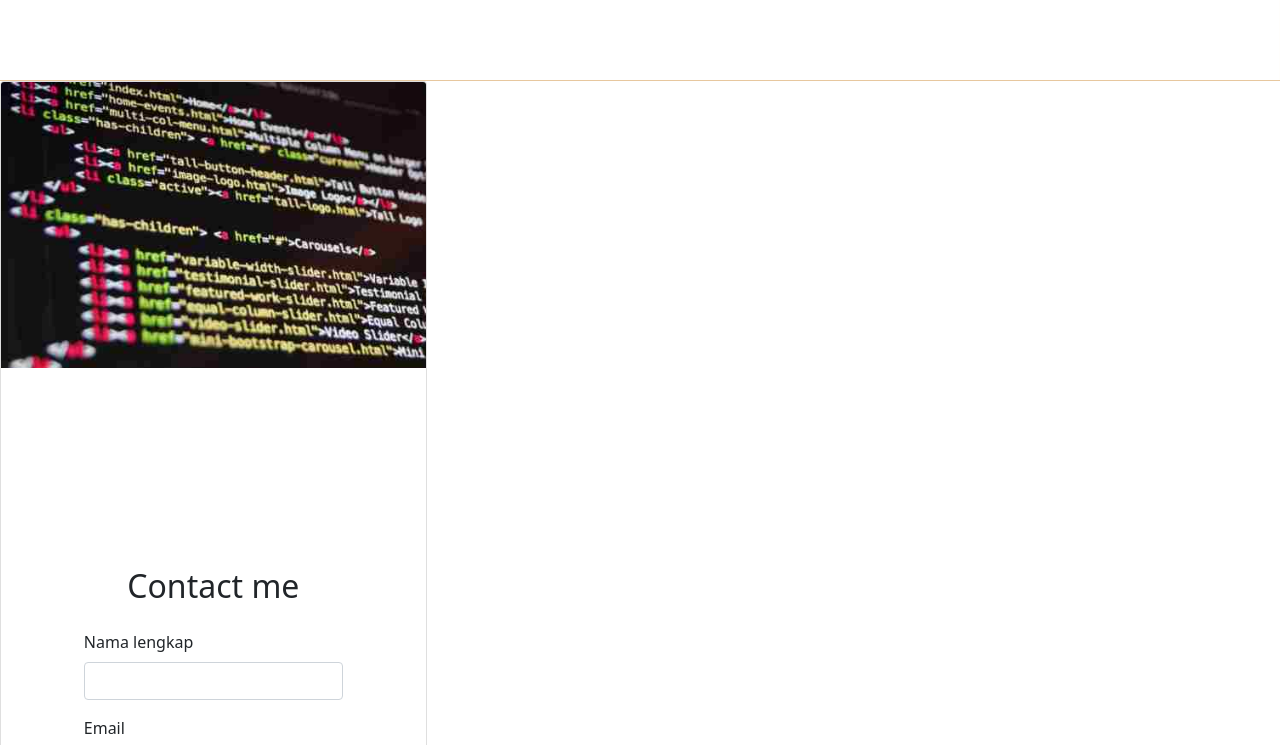
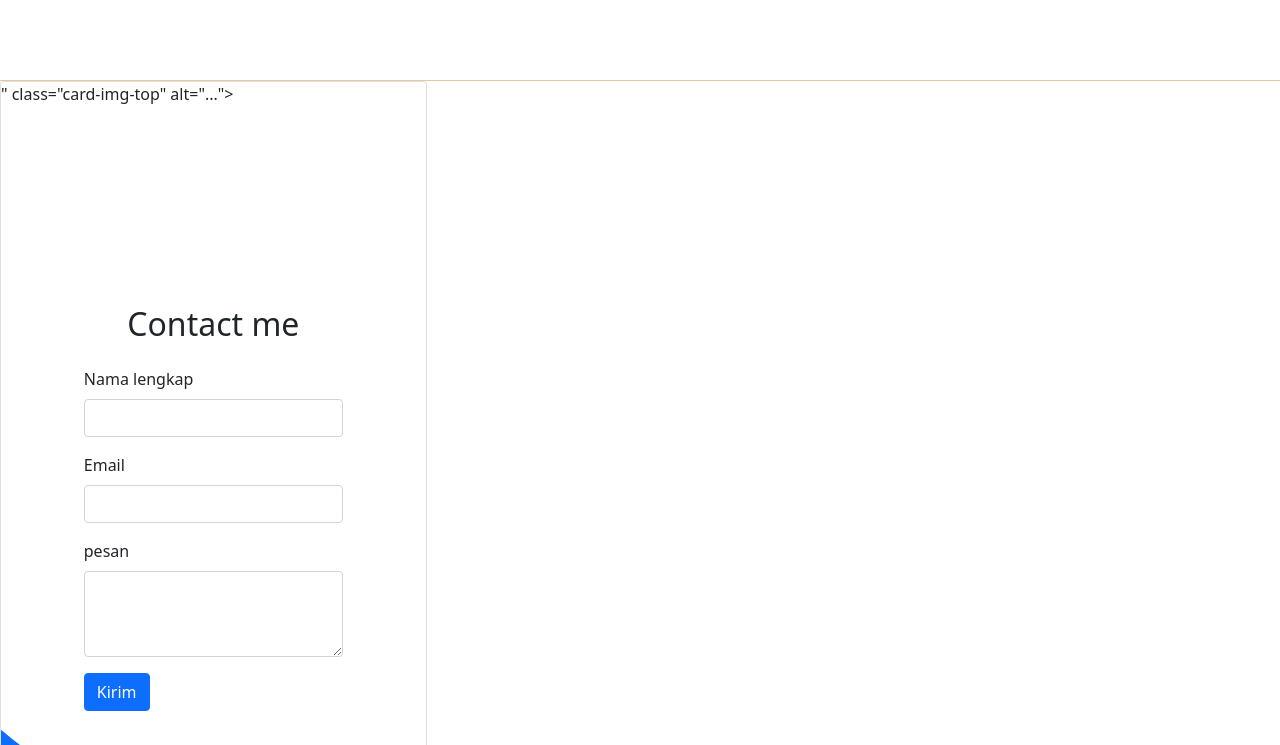
Before and after one commit to aldiansyahpu/aldi-new-cv.github.com, a plain HTML site: page index.html in a window 1280 px wide. Shown: the part 2578-3323 px from the top of the page. Drawn offline with nearby package versions, Linux system fonts and the light colour scheme.

Commit message:
Update index.html

```diff
--- a/index.html
+++ b/index.html
@@ -115,7 +115,8 @@
             </div>
             <div class="col-md-4 mb-3">
               <div class="card">
-                <img src="codingan.jpg" class="card-img-top" alt="...">
+                <vid src="<svg xmlns="http://www.w3.org/2000/svg" viewBox="0 0 1440 320"><path fill="#ffffff" fill-opacity="1" d="M0,96L21.8,117.3C43.6,139,87,181,131,181.3C174.5,181,218,139,262,133.3C305.5,128,349,160,393,170.7C436.4,181,480,171,524,144C567.3,117,611,75,655,74.7C698.2,75,742,117,785,160C829.1,203,873,245,916,224C960,203,1004,117,1047,112C1090.9,107,1135,181,1178,208C1221.8,235,1265,213,1309,181.3C1352.7,149,1396,107,1418,85.3L1440,64L1440,320L1418.2,320C1396.4,320,1353,320,1309,320C1265.5,320,1222,320,1178,320C1134.5,320,1091,320,1047,320C1003.6,320,960,320,916,320C872.7,320,829,320,785,320C741.8,320,698,320,655,320C610.9,320,567,320,524,320C480,320,436,320,393,320C349.1,320,305,320,262,320C218.2,320,175,320,131,320C87.3,320,44,320,22,320L0,320Z"></path></svg>
+              " class="card-img-top" alt="...">
                 <div class="card-body">
                   <svg xmlns="http://www.w3.org/2000/svg" viewBox="0 0 1440 320"><path fill="#ffffff" fill-opacity="1" d="M0,96L21.8,117.3C43.6,139,87,181,131,181.3C174.5,181,218,139,262,133.3C305.5,128,349,160,393,170.7C436.4,181,480,171,524,144C567.3,117,611,75,655,74.7C698.2,75,742,117,785,160C829.1,203,873,245,916,224C960,203,1004,117,1047,112C1090.9,107,1135,181,1178,208C1221.8,235,1265,213,1309,181.3C1352.7,149,1396,107,1418,85.3L1440,64L1440,320L1418.2,320C1396.4,320,1353,320,1309,320C1265.5,320,1222,320,1178,320C1134.5,320,1091,320,1047,320C1003.6,320,960,320,916,320C872.7,320,829,320,785,320C741.8,320,698,320,655,320C610.9,320,567,320,524,320C480,320,436,320,393,320C349.1,320,305,320,262,320C218.2,320,175,320,131,320C87.3,320,44,320,22,320L0,320Z"></path></svg>
               </div>
```
